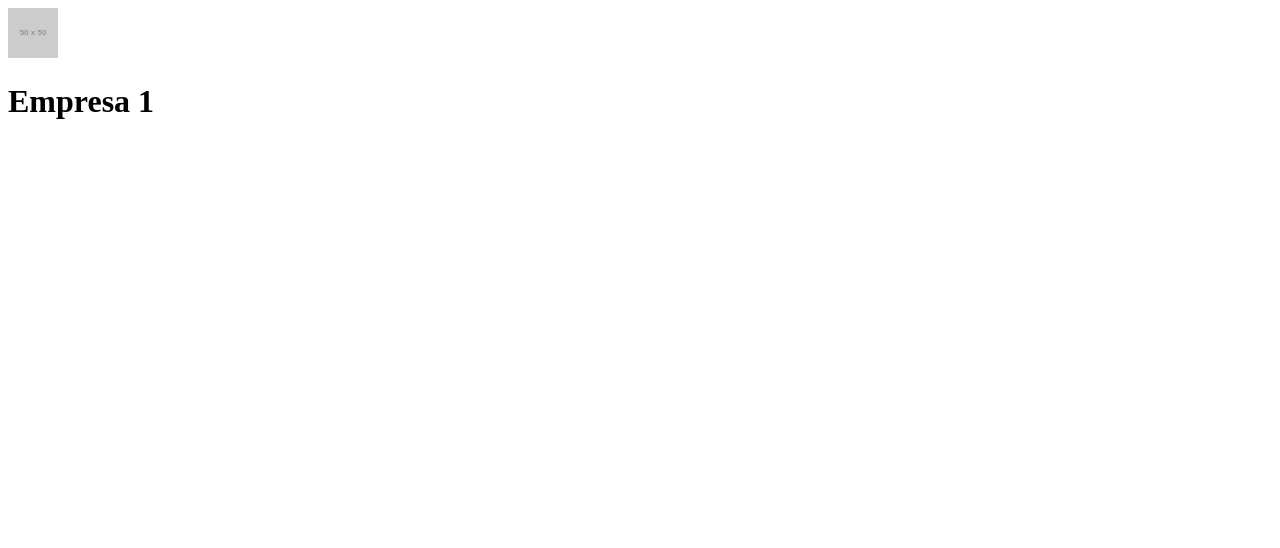
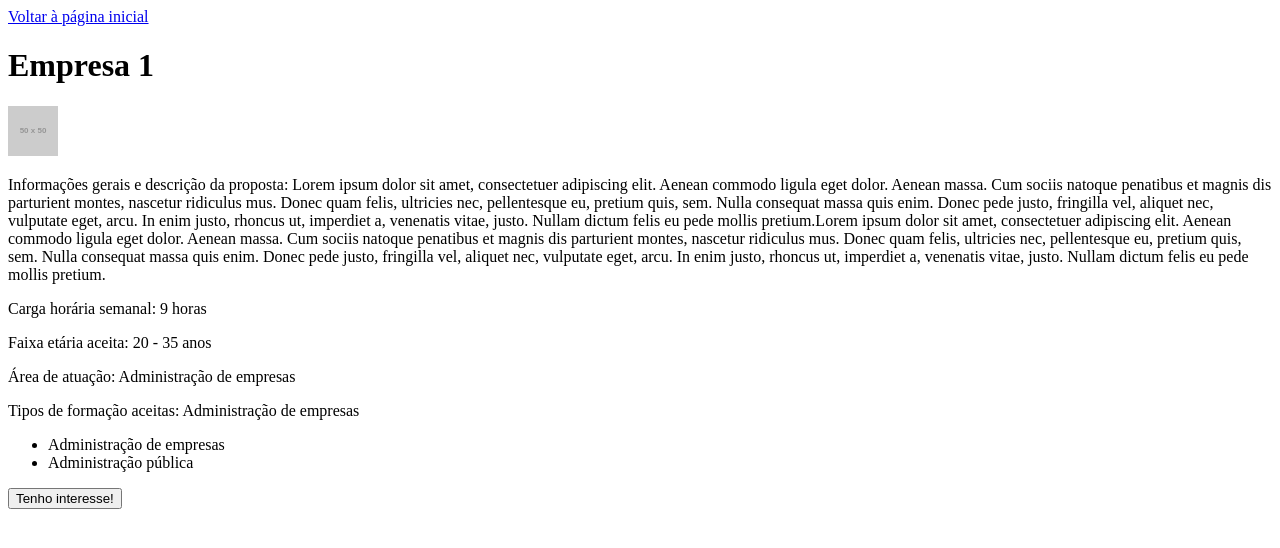
Before and after one commit to RaphaCBa9/procurestagio, a plain HTML site: page fluxo de telas/empresa1.html in a window 1280 px wide. Drawn offline with Linux system fonts and the light colour scheme; placeholder pictures from the web are drawn by us.

Commit message:
emrpesa1

```diff
--- a/fluxo de telas/empresa1.html
+++ b/fluxo de telas/empresa1.html
@@ -8,8 +8,51 @@
 
 <body>
     <header>
-        <img src="https://via.placeholder.com/50" alt="logo_empresa1">
+        <a href="index.html">Voltar à página inicial</a><br>
+
         <h1>Empresa 1</h1>
+        <nav>
+            <img src="https://via.placeholder.com/50" alt="logo_empresa1">
+            <p>
+                Informações gerais e descrição da proposta:
+                Lorem ipsum dolor sit amet, consectetuer adipiscing elit.
+                Aenean commodo ligula eget dolor. Aenean massa. Cum sociis
+                natoque penatibus et magnis dis parturient montes, nascetur
+                ridiculus mus. Donec quam felis, ultricies nec, pellentesque
+                eu, pretium quis, sem. Nulla consequat massa quis enim.
+                Donec pede justo, fringilla vel, aliquet nec, vulputate
+                eget, arcu. In enim justo, rhoncus ut, imperdiet a,
+                venenatis vitae, justo. Nullam dictum felis eu pede
+                mollis pretium.Lorem ipsum dolor sit amet, consectetuer adipiscing elit.
+                Aenean commodo ligula eget dolor. Aenean massa. Cum sociis
+                natoque penatibus et magnis dis parturient montes, nascetur
+                ridiculus mus. Donec quam felis, ultricies nec, pellentesque
+                eu, pretium quis, sem. Nulla consequat massa quis enim.
+                Donec pede justo, fringilla vel, aliquet nec, vulputate
+                eget, arcu. In enim justo, rhoncus ut, imperdiet a,
+                venenatis vitae, justo. Nullam dictum felis eu pede
+                mollis pretium.
+            </p>
+            <p>
+                Carga horária semanal: 9 horas
+            </p>
+            <p>
+                Faixa etária aceita: 20 - 35 anos
+            </p>
+            <p>
+                Área de atuação: Administração de empresas
+            </p>
+            <p>
+                Tipos de formação aceitas: Administração de empresas
+            </p>
+            <ul>
+                <li>Administração de empresas</li>
+                <li>Administração pública</li>
+            </ul>
+            <form action="interessei.html">
+                <button>Tenho interesse!</button>
+            </form><br>
+        </nav>
     </header>
 </body>
 
```
Also changed, not shown: fluxo de telas/perfil.html (+15 -5 lines).
